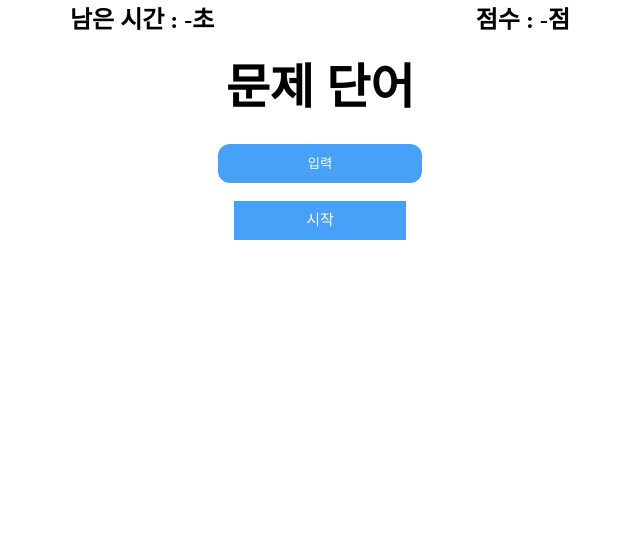
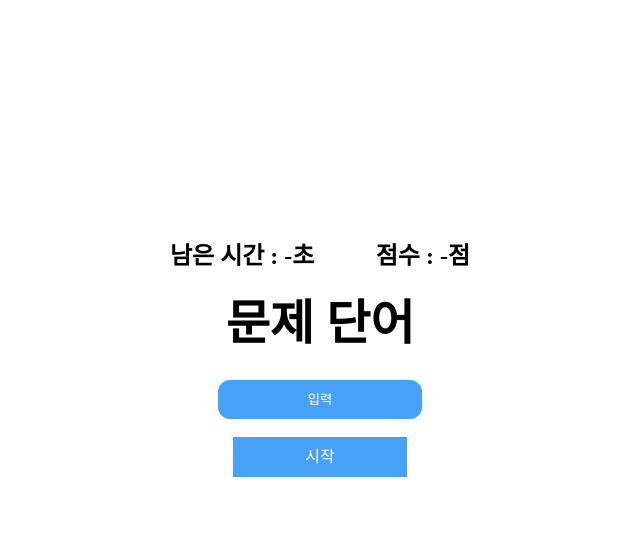
Before and after one commit to Seunghyum/han-com-game, a website built with webpack: page public/index.html in a window 1280 px wide. Shown: the whole page, without its empty margins (320-960 px from the left). Built offline with nearby package versions, Linux system fonts and the light colour scheme.

Commit message:
feat: edit CSS files for make clean view
set verticalize container div tag
fix width of container div

```diff
--- a/src/styles/index.css
+++ b/src/styles/index.css
@@ -8,8 +8,16 @@ a, button {
 }
 
 .container {
-  max-width: 500px;
+  display: flex;
+  max-width: 300px;
+  margin:auto;
+  align-items: center;
+  height: 100vh;
+}
+.content-wrapper {
   margin: auto;
+  width: 100%;
+  padding-bottom: 10vh;
 }
 
 /* 문제페이지 */
--- a/src/styles/reset.css
+++ b/src/styles/reset.css
@@ -3,7 +3,7 @@
    License: none (public domain)
 */
 
-html, div, span, applet, object, iframe, button,
+body, html, div, span, applet, object, iframe, button,
 h1, h2, h3, h4, h5, h6, p, blockquote, pre,
 a, abbr, acronym, address, big, cite, code,
 del, dfn, em, img, ins, kbd, q, s, samp,
```
